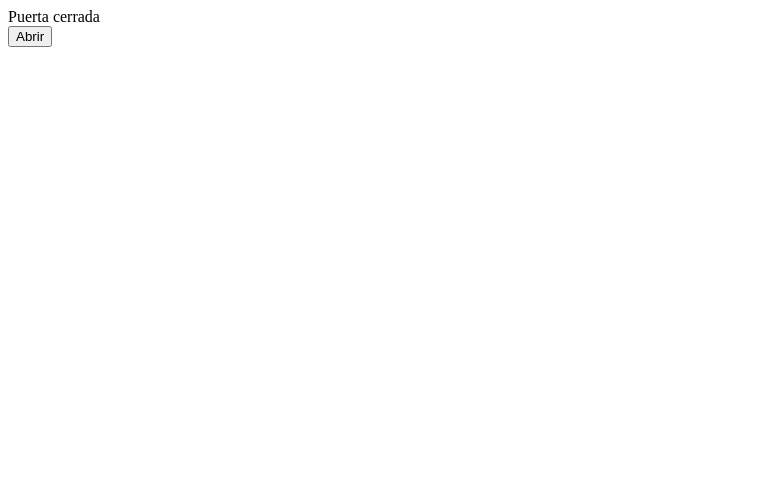
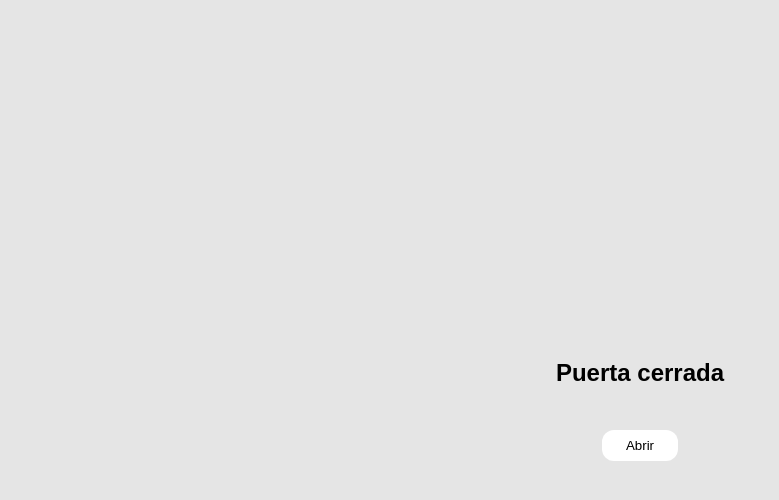
Before and after one commit to walternomas/Vue.js, a plain HTML site: page index.html in a window 1280 px wide. Shown: the whole page, without its empty margins (0-779 px from the left). Drawn offline with nearby package versions, Linux system fonts and the light colour scheme.

Commit message:
watch styles

```diff
--- a/index.html
+++ b/index.html
@@ -13,15 +13,20 @@
             data() {
                 return {
                     text: 'Puerta cerrada',
-                    open: false
+                    open: false,
+                    styles: {
+                        backgroundColor: '#e5e5e5',
+                    }
                 };
             },
             watch: {
                 open(value) {
                     if (value) {
                         this.text = 'Puerta abierta';
+                        this.styles.backgroundColor = "#b5e7a0";
                     } else {
                         this.text = 'Puerta cerrada';
+                        this.styles.backgroundColor = "#eca1a6";
                     }
                 }
             },
@@ -31,10 +36,40 @@
                 }
             },
             template: `
-                <div>{{ text }}</div>
-                <button @click="open = !open">{{ label }}</button>
+                <div class="container" :style="styles">
+                    <h2>{{ text }}</h2>
+                    <button @click="open = !open">{{ label }}</button>
+                </div>
             `
         }).mount("#app");
     </script>
+    <style>
+        html, body {
+            height: 100vh;
+            margin: 0;
+            font-family: Arial, Helvetica, sans-serif;
+        }
+        #app, .container {
+            display: flex;
+            justify-content: center;
+            align-items: center;
+            flex-direction: column;
+            width: 100%;
+            height: 100%;
+        }
+        button {
+            margin-top: 24px;
+            border: none;
+            background-color: white;
+            padding: 8px 24px;
+            border-radius: 12px;
+        }
+        .close {
+            background-color: #eca1a6;
+        }
+        .open {
+            background-color: #b5e7a0;
+        }
+    </style>
 </body>
 </html>
```
